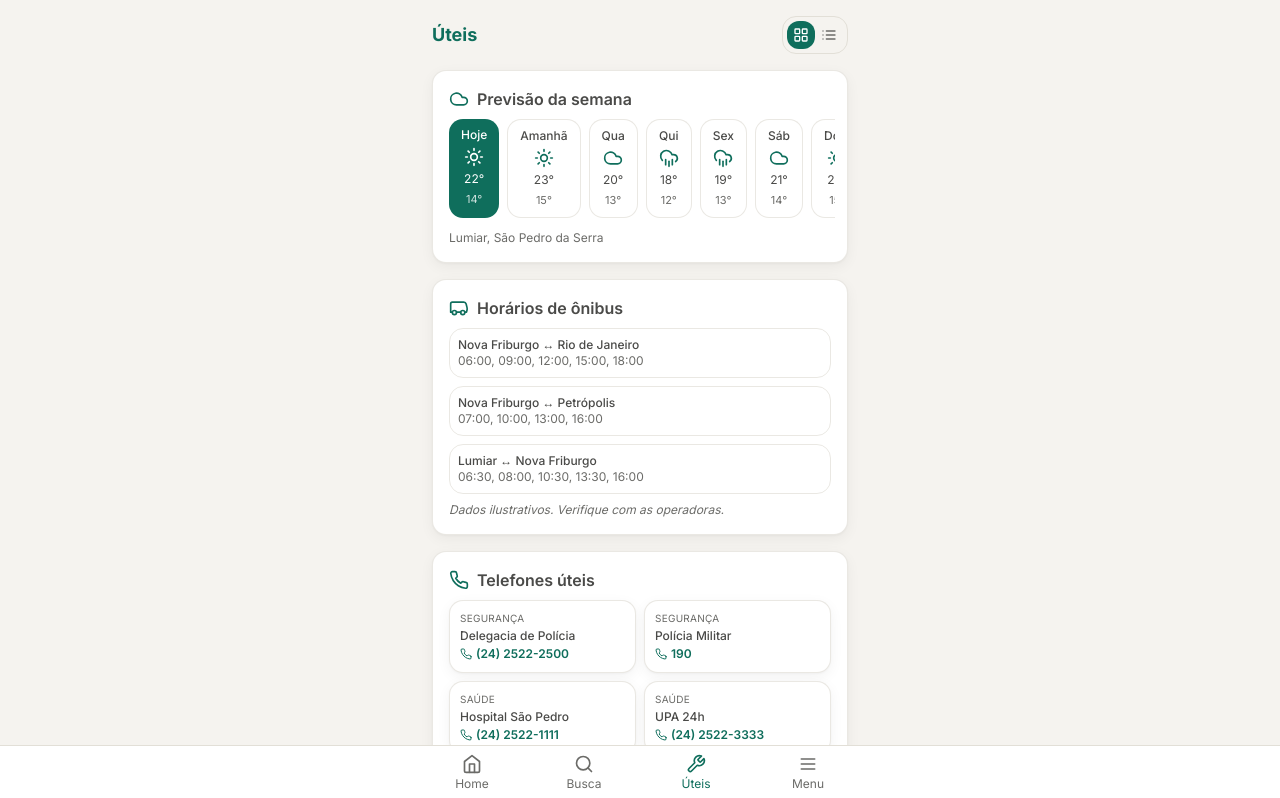
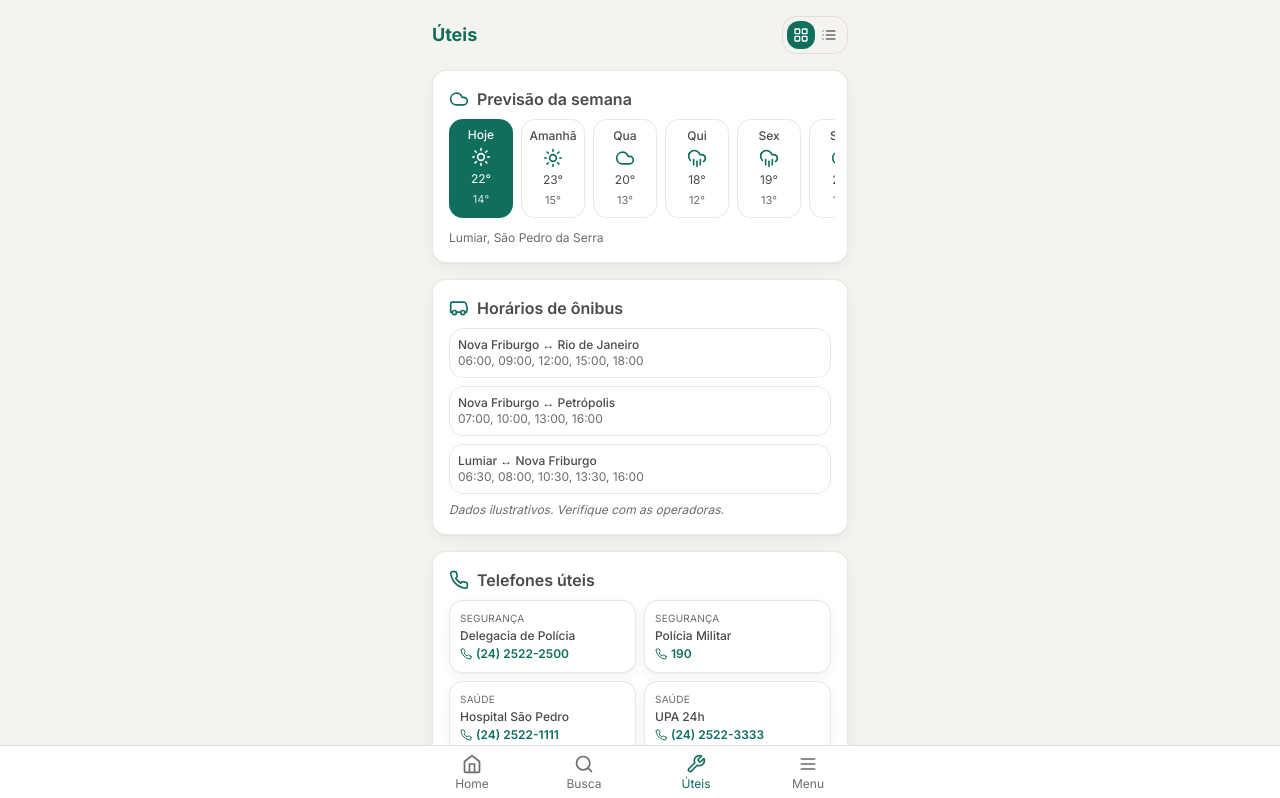
Before and after one commit to 1mellorafael/app-lumiar-sps, a Next.js app: page /uteis in a window 1280 px wide. Shown: the top 798 px of the page. Built offline with nearby package versions, Linux system fonts and the light colour scheme.

Commit message:
fix(uteis): padroniza tamanho dos cards da previsão do tempo
Cards sem largura fixa ficavam do tamanho do próprio texto — "Amanhã"
bem mais largo que "Qua", por exemplo. Agora todos os 7 dias têm a
mesma largura (w-16).

Co-Authored-By: Claude Sonnet 5 <noreply@anthropic.com>

```diff
--- a/src/components/home/weekly-forecast.tsx
+++ b/src/components/home/weekly-forecast.tsx
@@ -43,8 +43,8 @@ export function WeeklyForecast() {
             key={dia.dia}
             className={
               hoje
-                ? 'bg-primary-500 flex shrink-0 flex-col items-center gap-1 rounded-lg px-3 py-2'
-                : 'border-border/70 bg-card flex shrink-0 flex-col items-center gap-1 rounded-lg border px-3 py-2'
+                ? 'bg-primary-500 flex w-16 shrink-0 flex-col items-center gap-1 rounded-lg px-2 py-2'
+                : 'border-border/70 bg-card flex w-16 shrink-0 flex-col items-center gap-1 rounded-lg border px-2 py-2'
             }
           >
             <span
```
